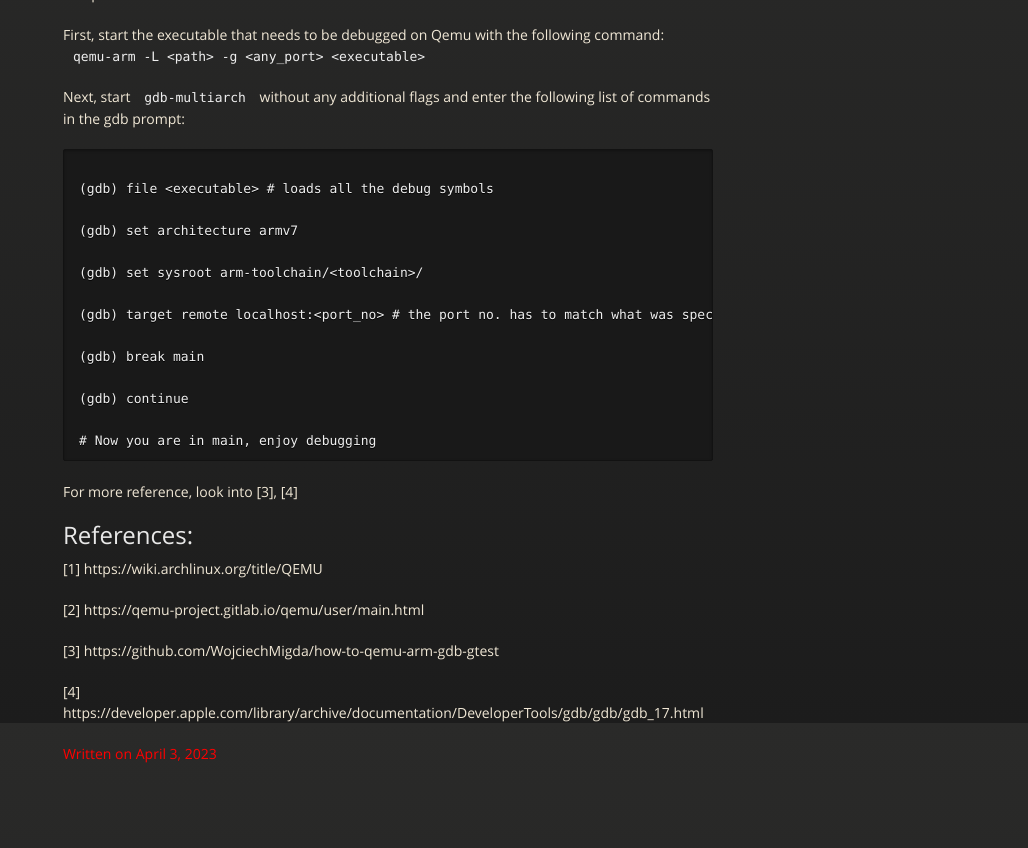
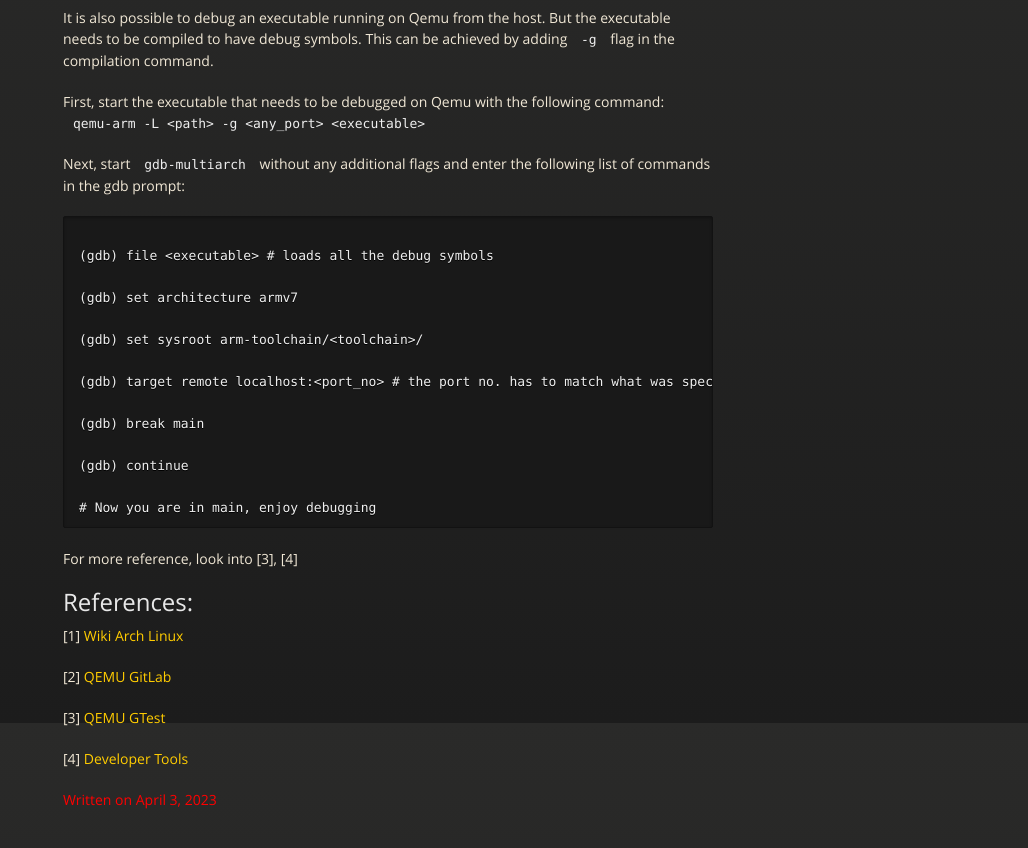
Before and after one commit to naveenspace7/naveenspace7.github.io, a Jekyll site: the page built from _posts/2023-4-3-Qemu1.md, in a window 1280 px wide and 900 px high, scrolled down 1977 px. Shown: the top 848 px of the window, without its empty margins (252-1280 px from the left). Built offline with Jekyll 4.4.1, drawn with Linux system fonts in a browser that asks for light colours; some of the changed text lies outside the part shown.

Commit message:
Fix reference links

```diff
--- a/_posts/2023-4-3-Qemu1.md
+++ b/_posts/2023-4-3-Qemu1.md
@@ -9,7 +9,7 @@
 
 <!--more-->
 
-## Prerequiste:
+## Prerequiste
 * Qemu for ARM is installed.
 * ARM Cross compiler toolchain is downloaded (this path would be refered as `arm-toolchain`).
 * gdb-multiarch for debugging.
@@ -67,9 +68,11 @@
 ## Running the emulator
 
 The command to run the emulator with a dynamic binary is:
+
 `$ qemu-<arch>-static -L arm-toolchain/<toolchain>/libc <out_dynamic>` arch = aarch64 or arm, executable = compiled with specific compiler.
 
 The command to run the emulator with a static binary is:
+
 `$ qemu-<arch>-static <out_static>` arch = aarch64 or arm, executable = compiled with specific compiler. More options in [2].
 
 More options in [2].
@@ -103,10 +106,10 @@
 
 ## References:
 
-[1] https://wiki.archlinux.org/title/QEMU
+[1] [Wiki Arch Linux](https://wiki.archlinux.org/title/QEMU)
 
-[2] https://qemu-project.gitlab.io/qemu/user/main.html
+[2] [QEMU GitLab](https://qemu-project.gitlab.io/qemu/user/main.html)
 
-[3] https://github.com/WojciechMigda/how-to-qemu-arm-gdb-gtest
+[3] [QEMU GTest](https://github.com/WojciechMigda/how-to-qemu-arm-gdb-gtest)
 
-[4] https://developer.apple.com/library/archive/documentation/DeveloperTools/gdb/gdb/gdb_17.html
+[4] [Developer Tools](https://developer.apple.com/library/archive/documentation/DeveloperTools/gdb/gdb/gdb_17.html)
```
Also changed, not shown: other parts of _posts/2023-4-3-Qemu1.md (+3 -2 lines).
